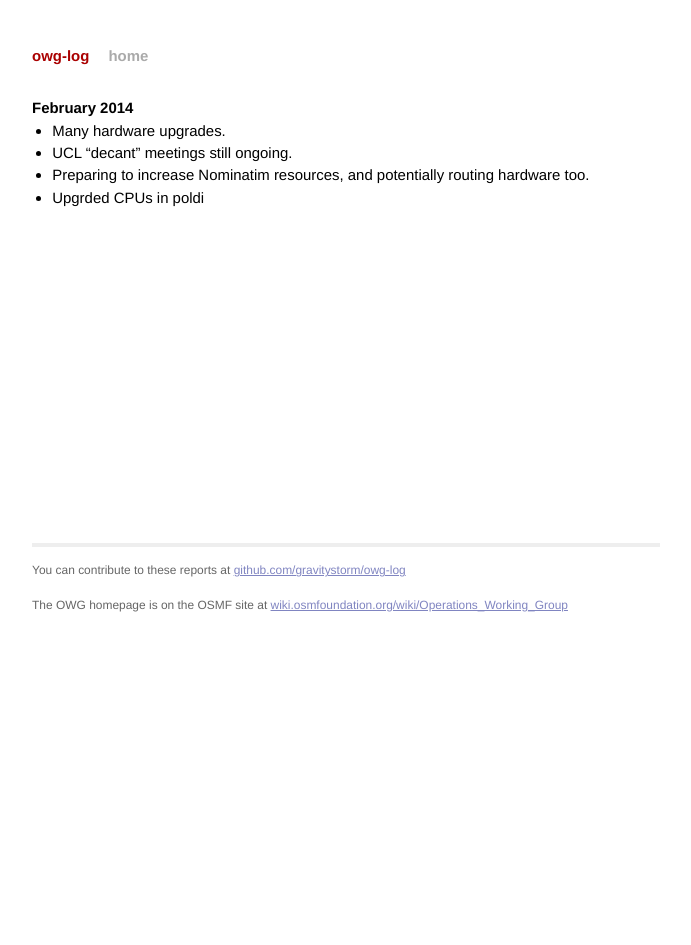
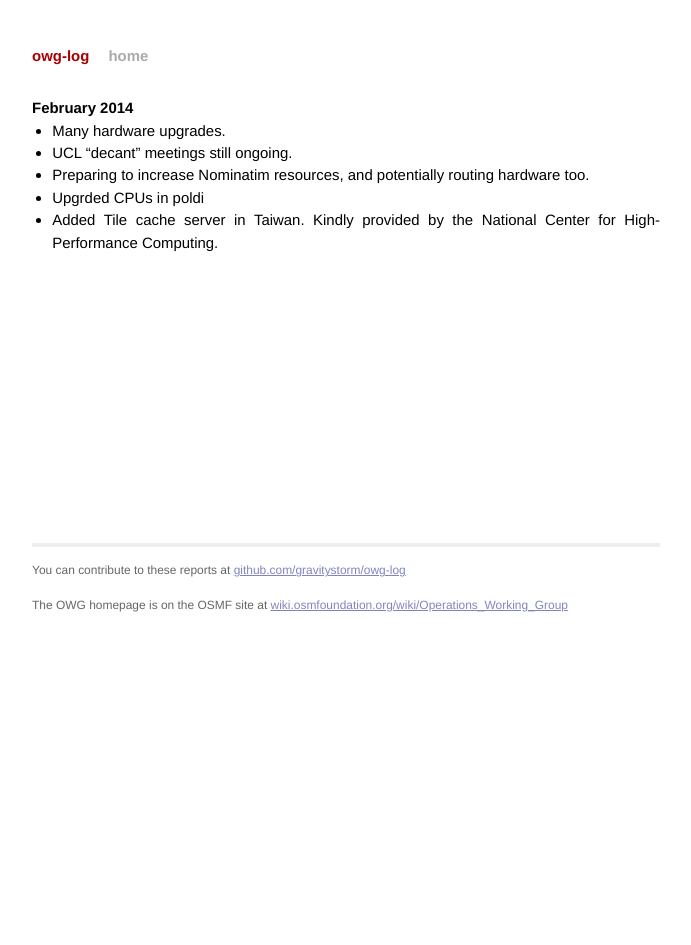
Before and after one commit to openstreetmap/owg-website, a Jekyll site: the page built from _posts/2014-02-01-february.md, in a window 1280 px wide. Shown: the whole page, without its empty margins (294-985 px from the left). Built offline with Jekyll 4.4.1, drawn with Linux system fonts in a browser that asks for light colours; Markdown is read by kramdown in place of the engine named in the settings.

Commit message:
TW tile cache

```diff
--- a/_posts/2014-02-01-february.md
+++ b/_posts/2014-02-01-february.md
@@ -8,3 +8,4 @@ date:   2014-02-28 23:59:59
 * UCL “decant” meetings still ongoing.
 * Preparing to increase Nominatim resources, and potentially routing hardware too.
 * Upgrded CPUs in poldi
+* Added Tile cache server in Taiwan. Kindly provided by the National Center for High-Performance Computing.
```
